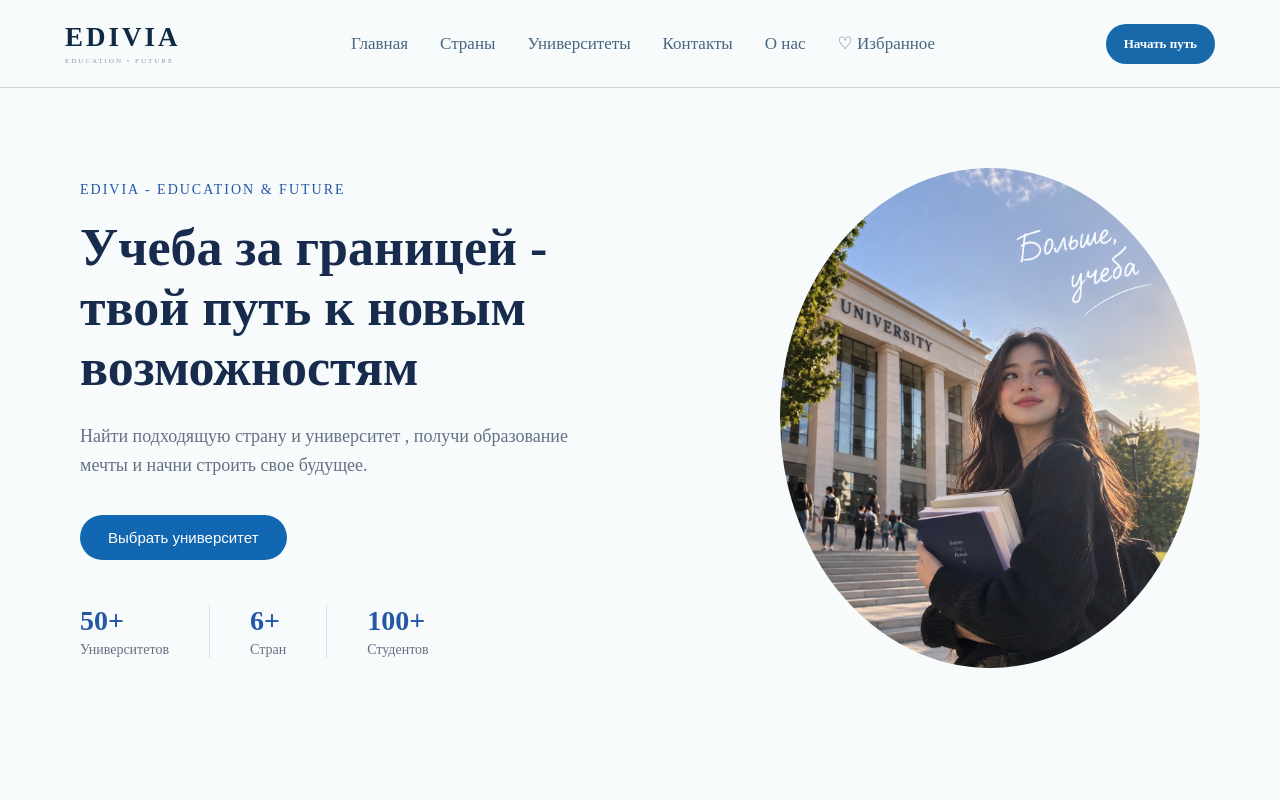
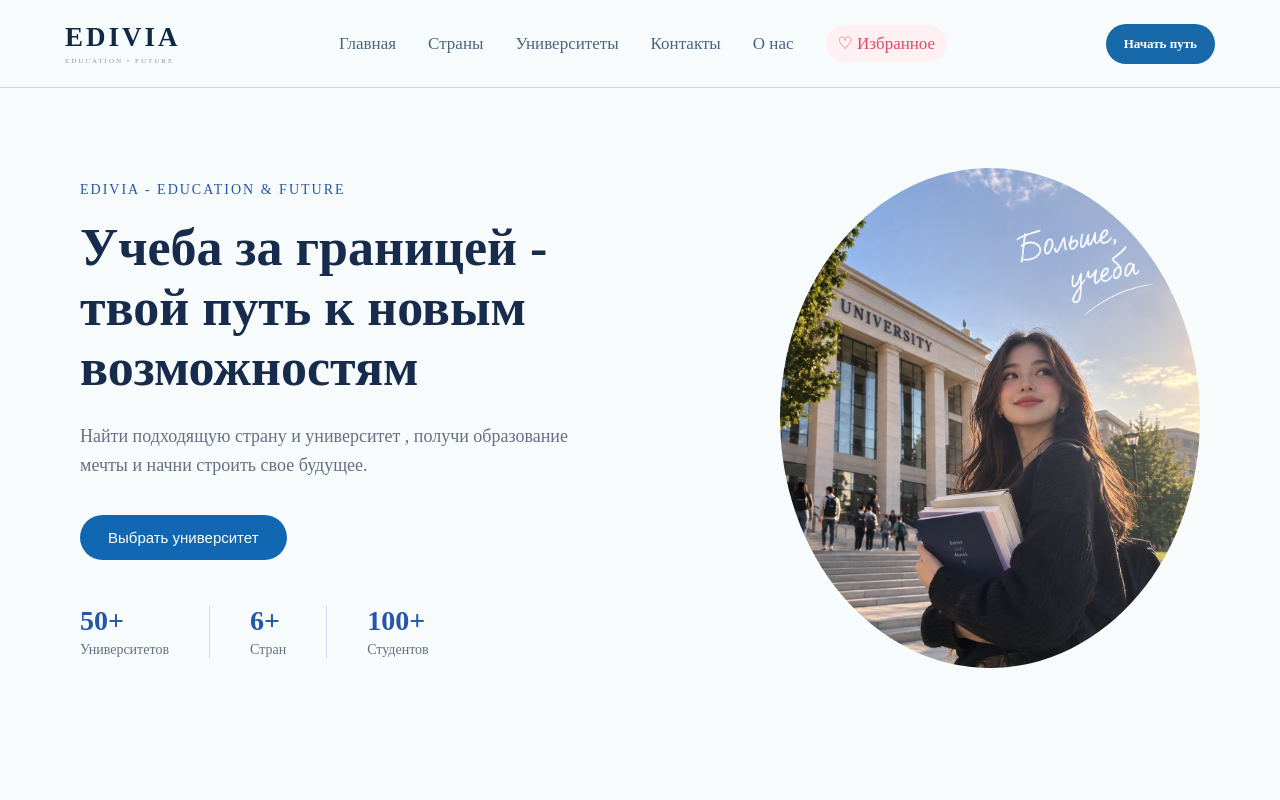
Before and after one commit to aigerimelchibekova7-lang/Studing-abroad, a React (Vite) app: page / in a window 1280 px wide. Shown: the top 800 px of the page. Built offline with nearby package versions, Linux system fonts and the light colour scheme.

Commit message:
second commit

```diff
--- a/src/App.jsx
+++ b/src/App.jsx
@@ -1,5 +1,4 @@
 import React from 'react'
-import Favorites from "./pages/Favorites";
 import { BrowserRouter, Routes, Route } from "react-router-dom";
 
 import Home from "./pages/Home";
@@ -10,6 +9,7 @@ import HowToApply from "./pages/HowToApply";
 import Contact from "./pages/Contact";
 import Header from './components/Header';
 import Footer from './components/Footer';
+import Favorites from "./pages/Favorites";
 
 function App() {
   return (
--- a/src/components/Header.css
+++ b/src/components/Header.css
@@ -99,3 +99,16 @@
   background: #102a43;
   transform: translateY(-1px);
 }
+
+.favorites-link {
+  padding: 8px 12px;
+  border-radius: 20px;
+  background: #fff0f3;
+  color: #e54864 !important;
+  transition: all 0.3s ease;
+}
+
+.favorites-link:hover {
+  background: #ffe0e7;
+  transform: translateY(-2px);
+}
```
